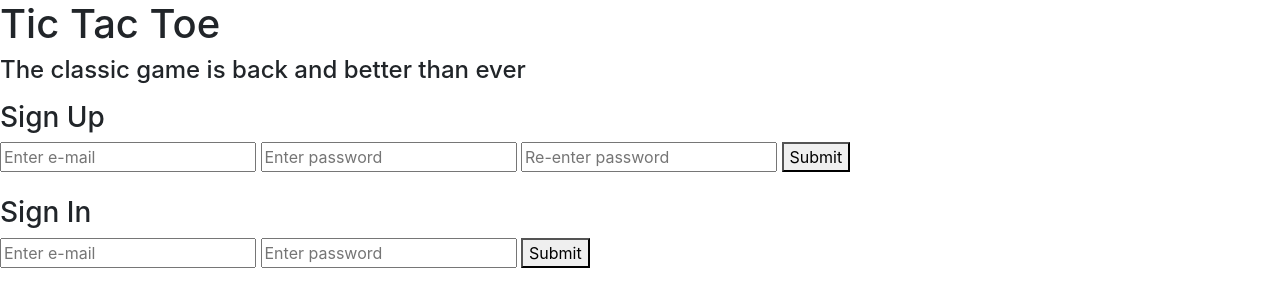
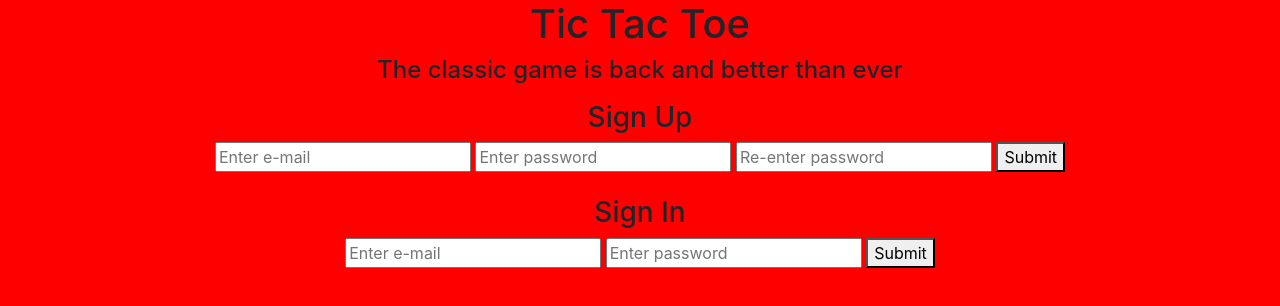
Before and after one commit to ItsAllDari/tic-tac-toe, a website built with webpack: page index.html in a window 1280 px wide. Built offline with nearby package versions, Linux system fonts and the light colour scheme.

Commit message:
Added CSS Styling to Page
Added red background and center alignment along with grid for the board

```diff
--- a/assets/styles/index.scss
+++ b/assets/styles/index.scss
@@ -1 +1,27 @@
 @import '~bootstrap/scss/bootstrap';
+
+body {
+  background-color: red
+}
+
+h1 {
+  text-align: center;
+}
+
+h4 {
+  text-align: center;
+}
+
+h3 {
+  text-align: center;
+}
+
+form {
+  text-align: center;
+}
+
+.box {
+  height: 200px;
+  width: 200px;
+  border: 2px solid white;
+}
```
